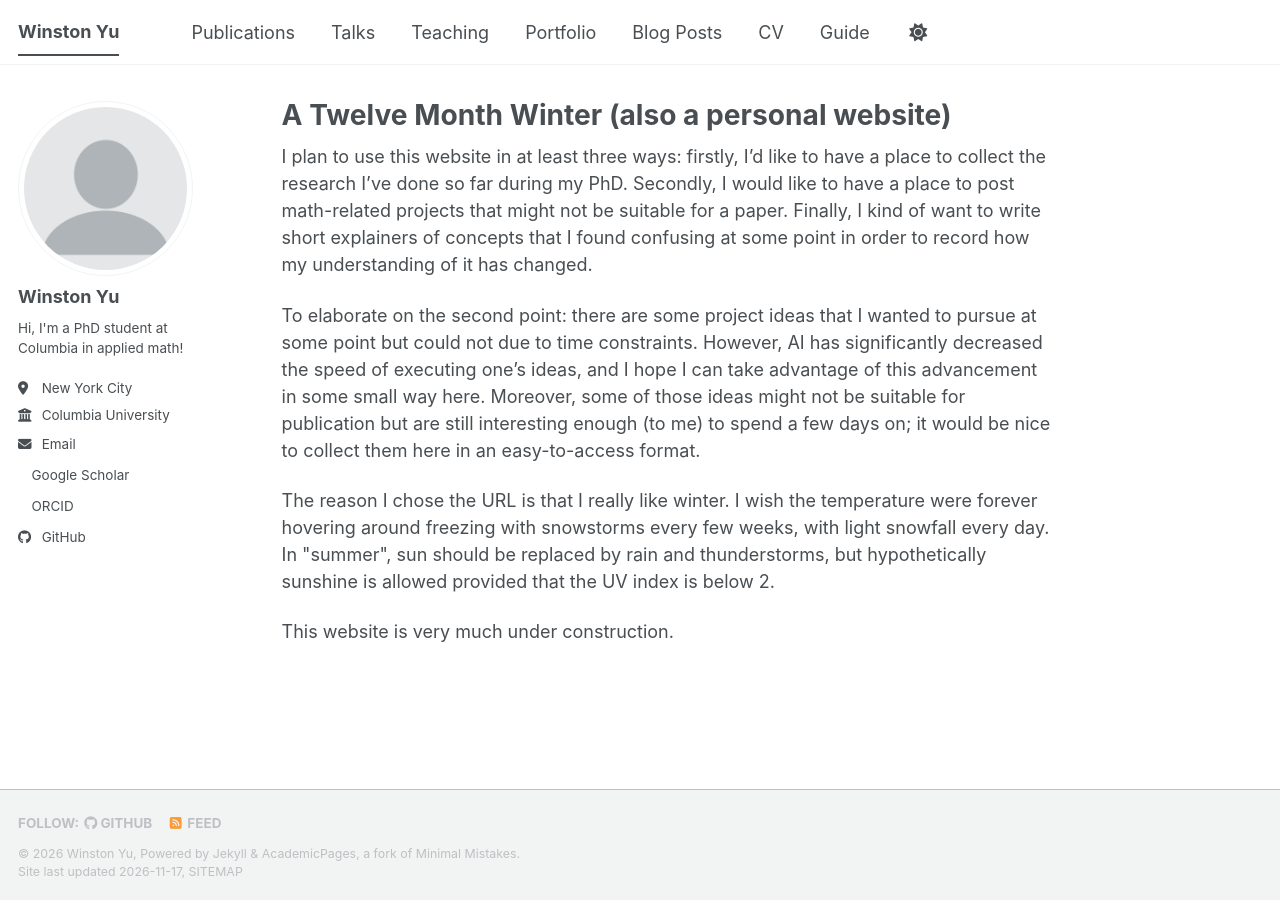
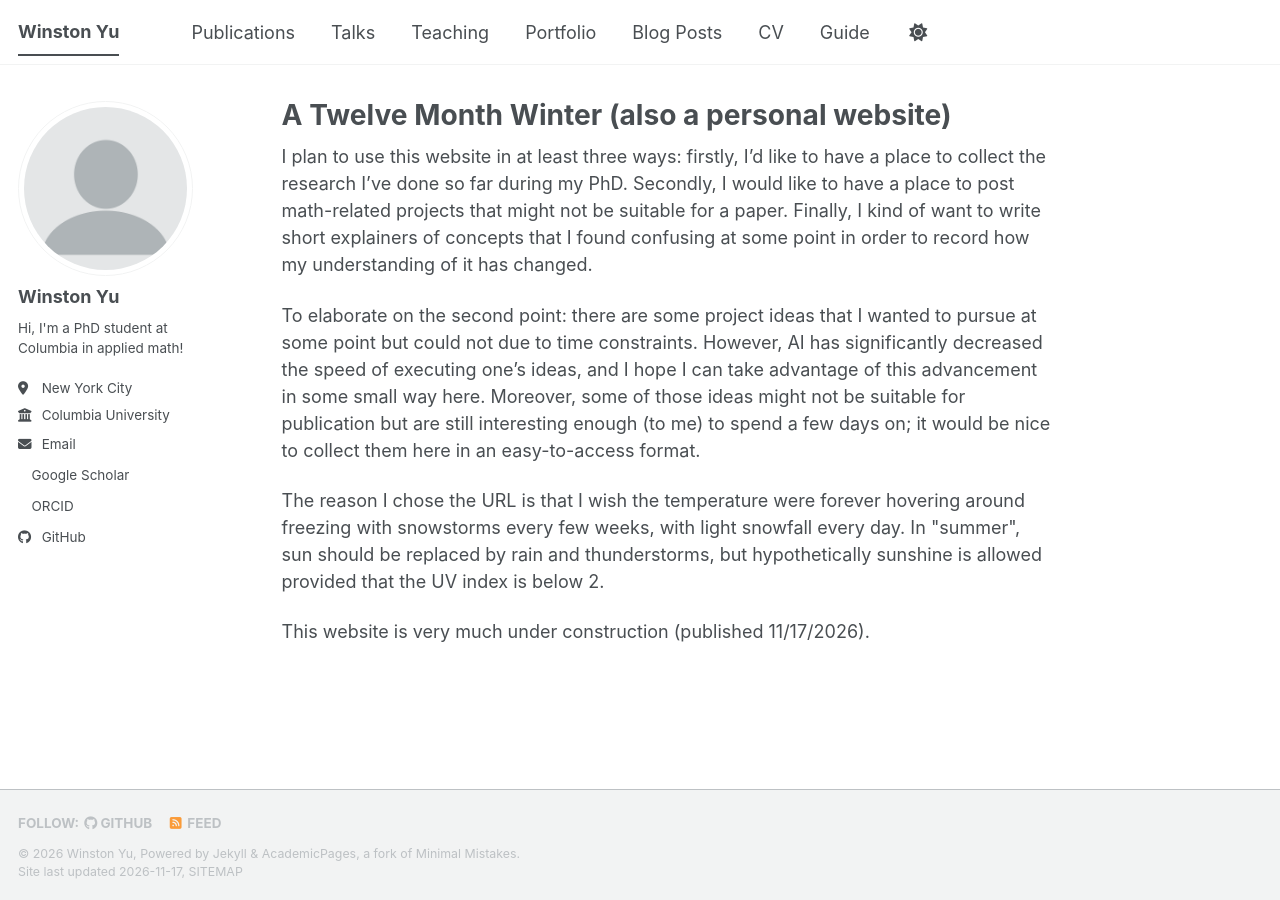
Before and after one commit to twelve-month-winter/twelve-month-winter, a Jekyll site: the page built from _pages/about.md, in a window 1280 px wide. Built offline with Jekyll 4.4.1, drawn with Linux system fonts in a browser that asks for light colours; a script bundle is joined from its source files by our own code; a style sheet for code colours, icons or effects is not loaded.

Commit message:
Update about page with additional details

```diff
--- a/_pages/about.md
+++ b/_pages/about.md
@@ -11,6 +11,6 @@ I plan to use this website in at least three ways: firstly, I'd like to have a p
 
 To elaborate on the second point: there are some project ideas that I wanted to pursue at some point but could not due to time constraints. However, AI has significantly decreased the speed of executing one's ideas, and I hope I can take advantage of this advancement in some small way here. Moreover, some of those ideas might not be suitable for publication but are still interesting enough (to me) to spend a few days on; it would be nice to collect them here in an easy-to-access format.
 
-The reason I chose the URL <twelve-month-winter.github.io> is that I really like winter. I wish the temperature were forever hovering around freezing with snowstorms every few weeks, with light snowfall every day. In "summer", sun should be replaced by rain and thunderstorms, but hypothetically sunshine is allowed provided that the UV index is below 2.
+The reason I chose the URL <twelve-month-winter.github.io> is that I wish the temperature were forever hovering around freezing with snowstorms every few weeks, with light snowfall every day. In "summer", sun should be replaced by rain and thunderstorms, but hypothetically sunshine is allowed provided that the UV index is below 2.
 
-This website is very much under construction.
+This website is very much under construction (published 11/17/2026).
```
